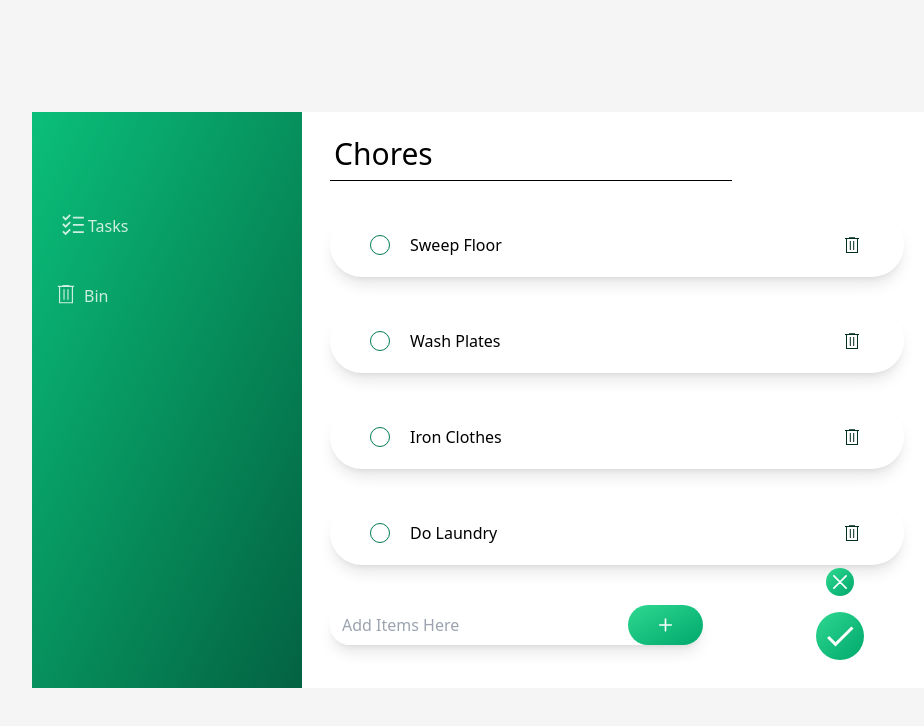
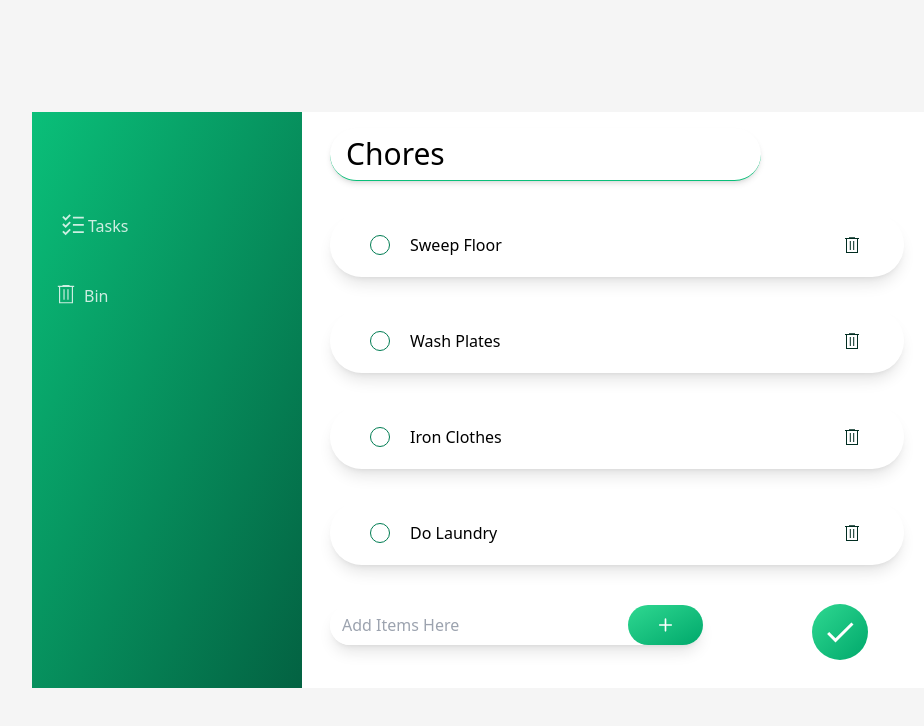
Before and after one commit to davidBen-Adeji/todo_app, a React (Vite) app: page /task in a window 1280 px wide. Shown: the top 726 px of the page, without its empty margins (158-1082 px from the left). Built offline with nearby package versions, Linux system fonts and the light colour scheme.

Commit message:
updated TaskTitleInput.jsx

```diff
--- a/src/Components/Global/TaskTitleInput.jsx
+++ b/src/Components/Global/TaskTitleInput.jsx
@@ -4,7 +4,7 @@ export default function TaskTitleInput({ title, setTaskTitle, setTaskItem }) {
   return (
     <div className="mt-4 mb-8">
       <input
-        className=" bg-white w-[70%] border-b border-black py-2 px-1 capitalize outline-none text-3xl"
+        className=" bg-white w-[75%] border-b border-jade-500 py-2 shadow-md px-4 capitalize outline-none text-3xl rounded-full"
         type="text"
         value={title}
         placeholder="Add title here"
--- /dev/null
+++ b/src/Components/NewTask/Buttons.jsx
@@ -0,0 +1,26 @@
+import CancelImg from "../../assets/svg/cancel.svg";
+import DoneImg from "../../assets/svg/done.svg";
+
+import { Link } from "react-router-dom";
+import { removeNewId } from "../../util/functions";
+
+export default function Buttons({ onAddTask}) {
+  return (
+    <div className="absolute w-14 right-8 bottom-14 lappy:right-16 lappy:bottom-7 flex flex-col justify-center items-center gap-4">
+      <Link
+        to="/"
+        className="bg-gradient-to-br from-jade-400 to-jade-600 hover:from-jade-500 hover:to-jade-700 flex justify-center items-center w-7 h-7 rounded-full"
+        onClick={removeNewId}
+      >
+        <img src={CancelImg} alt="cancel" />
+      </Link>
+      <Link
+        className="bg-gradient-to-br from-jade-400 to-jade-600 hover:from-jade-500 hover:to-jade-700 flex justify-center items-center w-12 h-12 rounded-full"
+        to="/"
+        onClick={onAddTask}
+      >
+        <img className="w-9 h-9" src={DoneImg} alt="done" />
+      </Link>
+    </div>
+  );
+}
--- a/src/Components/NewTask/NewTask.jsx
+++ b/src/Components/NewTask/NewTask.jsx
@@ -1,11 +1,8 @@
 import { useState } from "react";
-import { Link } from "react-router-dom";
-import DoneImg from "../../assets/svg/done.svg";
-import CancelImg from "../../assets/svg/cancel.svg";
 import TaskTitleInput from "../Global/TaskTitleInput.jsx";
 import TaskItems from "../Global/TaskItems.jsx";
 import Form from "../Global/Form.jsx";
-import { removeNewId } from "../../util/functions.js";
+import Buttons from "./Buttons.jsx";
 
 export default function NewTask({ onAddTask }) {
   const [taskTitle, setTaskTitle] = useState("");
@@ -49,18 +46,7 @@ export default function NewTask({ onAddTask }) {
         setTaskTitle={setTaskTitle}
       />
 
-      <div className="absolute w-14 right-8 bottom-14 lappy:right-16 lappy:bottom-7 flex flex-col justify-center items-center gap-4">
-        <Link to="/" className="bg-gradient-to-br from-jade-400 to-jade-600 hover:from-jade-500 hover:to-jade-700 flex justify-center items-center w-7 h-7 rounded-full" onClick={removeNewId}>
-        <img src={CancelImg} alt="cancel" />
-        </Link>
-        <Link
-          className="bg-gradient-to-br from-jade-400 to-jade-600 hover:from-jade-500 hover:to-jade-700 flex justify-center items-center w-12 h-12 rounded-full"
-          to="/"
-          onClick={() => onAddTask(task)}
-        >
-          <img className="w-9 h-9" src={DoneImg} alt="done" />
-        </Link>
-      </div>
+      <Buttons onAddTask={() => onAddTask(task)} />
     </>
   );
 }
--- /dev/null
+++ b/src/Components/ViewedTask/DoneButton.jsx
@@ -0,0 +1,15 @@
+import DoneImg from "../../assets/svg/done.svg";
+
+import { Link } from "react-router-dom";
+
+export default function DoneButton({ onUpdateTask }) {
+  return (
+    <Link
+      className="absolute right-10 lappy:right-16 bottom-14 lappy:bottom-7 bg-gradient-to-br from-jade-400 to-jade-600 hover:from-jade-500 hover:to-jade-700 flex justify-center items-center w-14 h-14 rounded-full"
+      to="/"
+      onClick={onUpdateTask}
+    >
+      <img className="w-9 h-9" src={DoneImg} alt="done" />
+    </Link>
+  );
+}
--- a/src/Components/ViewedTask/ViewedTask.jsx
+++ b/src/Components/ViewedTask/ViewedTask.jsx
@@ -1,11 +1,8 @@
 import { useState } from "react";
-import { Link } from "react-router-dom";
-import DoneImg from "../../assets/svg/done.svg";
-import CancelImg from "../../assets/svg/cancel.svg"
 import TaskTitleInput from "../Global/TaskTitleInput";
 import TaskItems from "../Global/TaskItems";
 import Form from "../Global/Form";
-import { removeNewId } from "../../util/functions";
+import DoneButton from "./DoneButton";
 
 export default function ViewedTask({ task, onUpdateTask }) {
   const [taskTitle, setTaskTitle] = useState(task.taskTitle);
@@ -45,18 +42,8 @@ export default function ViewedTask({ task, onUpdateTask }) {
         setTaskItems={setTaskItems}
         setTaskTitle={setTaskTitle}
       />
-      <div className="absolute w-14 right-8 bottom-14 lappy:right-16 lappy:bottom-7 flex flex-col justify-center items-center gap-4">
-        <Link to="/" className="bg-gradient-to-br from-jade-400 to-jade-600 hover:from-jade-500 hover:to-jade-700 flex justify-center items-center w-7 h-7 rounded-full" onClick={removeNewId}>
-        <img src={CancelImg} alt="cancel" />
-        </Link>
-      <Link
-        className="bg-gradient-to-br from-jade-400 to-jade-600 hover:from-jade-500 hover:to-jade-700 flex justify-center items-center w-12 h-12 rounded-full"
-        to="/"
-        onClick={() => onUpdateTask(updatedTask)}
-      >
-        <img className="w-9 h-9" src={DoneImg} alt="done" />
-      </Link>
-      </div>
+
+    <DoneButton onUpdateTask={() => onUpdateTask(updatedTask)} />
     </>
   );
 }
```
